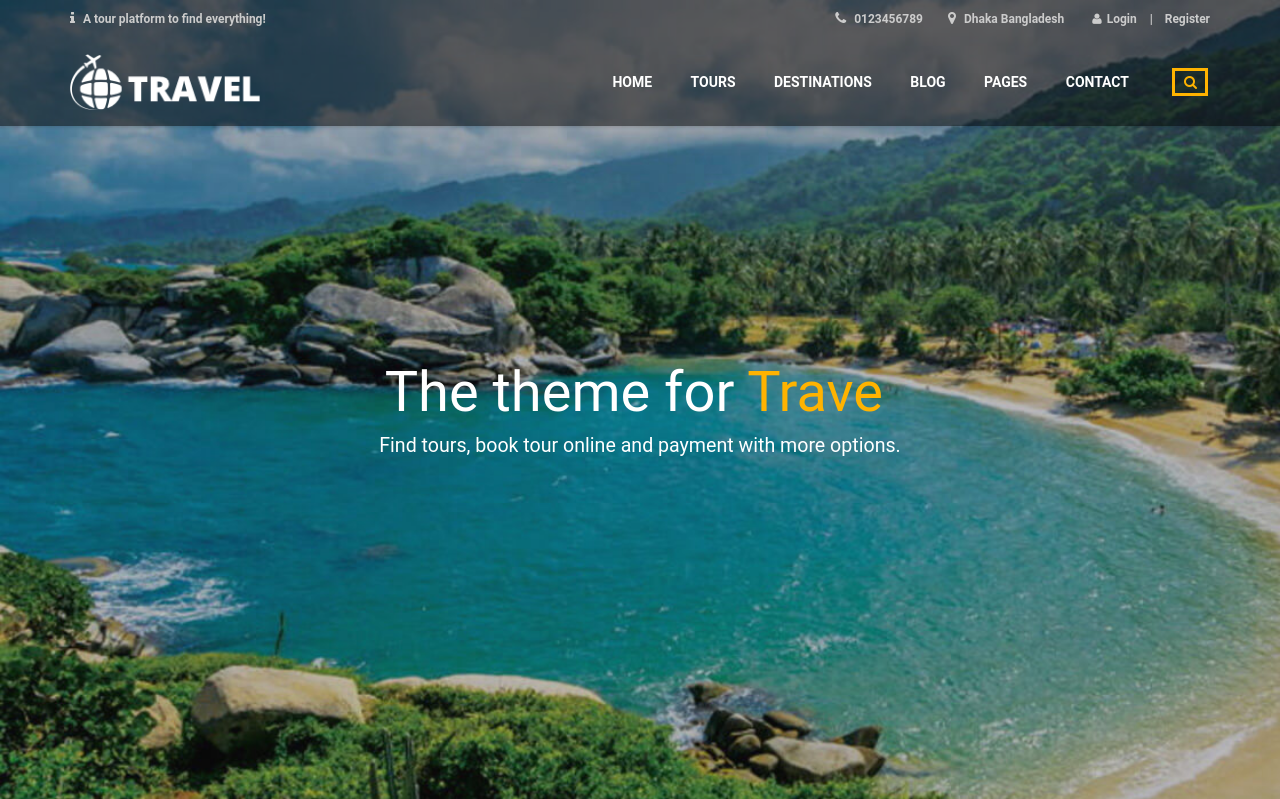
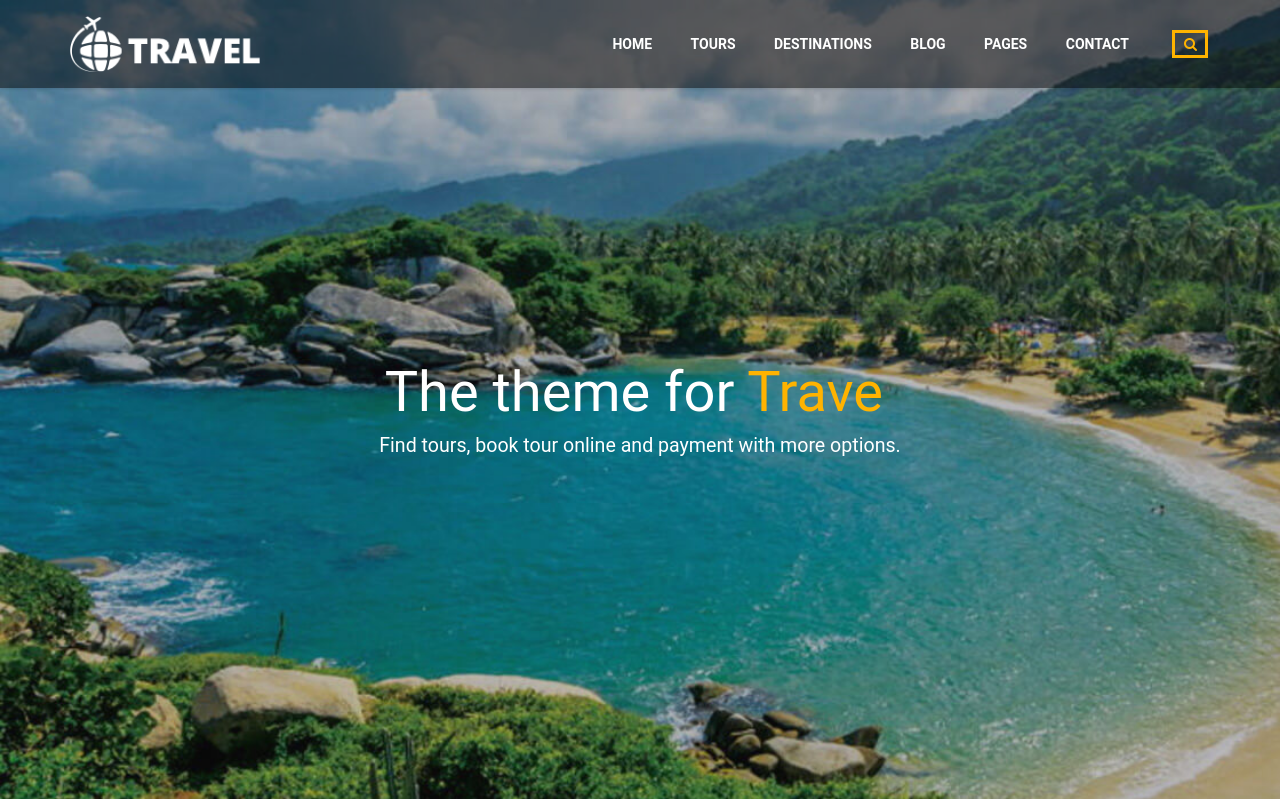
Before and after one commit to mshipan/easytour.github.io, a PHP site: page / in a window 1280 px wide. Shown: the top 799 px of the page. Run offline with PHP 8.4, Linux system fonts and the light colour scheme.

Commit message:
remove nav

```diff
--- a/views/master/header.php
+++ b/views/master/header.php
@@ -1,7 +1,6 @@
 <!DOCTYPE html>
 <html lang="en-US">
 
-<!-- Mirrored from html.physcode.com/travel/home-4.html by HTTrack Website Copier/3.x [XR&CO'2014], Sat, 26 Jan 2019 17:12:10 GMT -->
 <head>
 	<meta http-equiv="Content-Type" content="text/html; charset=UTF-8">
 	<meta name="viewport" content="width=device-width, initial-scale=1">
@@ -20,89 +19,7 @@
 <body>
 <div class="wrapper-container">
 	<header id="masthead" class="site-header sticky_header affix-top">
-		<div class="header_top_bar">
-			<div class="container">
-				<div class="row">
-					<div class="col-sm-4">
-						<aside id="text-15" class="widget_text">
-							<div class="textwidget">
-								<ul class="top_bar_info clearfix">
-									<li><i class="fa fa-info"></i> A tour platform to find everything!</li>
-								</ul>
-							</div>
-						</aside>
-					</div>
-					<div class="col-sm-8 topbar-right">
-						<aside id="text-7" class="widget widget_text">
-							<div class="textwidget">
-								<ul class="top_bar_info clearfix">
-									<li><i class="fa fa-phone"></i> 0123456789</li>
-									<li class="hidden-info">
-										<i class="fa fa-map-marker"></i> Dhaka Bangladesh
-									</li>
-								</ul>
-							</div>
-						</aside>
-						<aside id="travel_login_register_from-2" class="widget widget_login_form">
-							<span class="show_from login"><i class="fa fa-user"></i>Login</span>
 
-							<div class="form_popup from_login" tabindex="-1">
-								<div class="inner-form">
-									<div class="closeicon"></div>
-									<h3>Login</h3>
-									<form name="loginform" id="loginform" action="#" method="post">
-										<p class="login-username">
-											<label for="user_login">Username or Email Address</label>
-											<input type="text" name="log" id="user_login" class="input" value="" size="20">
-										</p>
-										<p class="login-password">
-											<label for="user_pass">Password</label>
-											<input type="password" name="pwd" id="user_pass" class="input" value="" size="20">
-										</p>
-										<p class="login-remember">
-											<label><input name="rememberme" type="checkbox" id="rememberme" value="forever"> Remember Me</label>
-										</p>
-										<p class="login-submit">
-											<input type="submit" name="wp-submit" id="wp-submit" class="button button-primary" value="Log In">
-											<input type="hidden" name="redirect_to" value="">
-										</p>
-									</form>
-									<a href="#" title="Lost your password?" class="lost-pass">Lost your password?</a>
-								</div>
-							</div>
-							<span class="register_btn">Register</span>
-							<div class="form_popup from_register" tabindex="-1">
-								<div class="inner-form">
-									<div class="closeicon"></div>
-									<h3>Register</h3>
-									<form method="post" class="register">
-										<p class="form-row">
-											<label for="reg_username">Username <span class="required">*</span></label>
-											<input type="text" class="input" name="username" id="reg_username" value="" autocomplete="off">
-										</p>
-										<p class="form-row">
-											<label for="reg_email">Email address <span class="required">*</span></label>
-											<input type="email" class="input" name="email" id="reg_email" value="">
-										</p>
-										<p class="form-row">
-											<label for="reg_password">Password <span class="required">*</span></label>
-											<input type="password" class="input" name="password" id="reg_password">
-										</p>
-										<div style="left: -999em; position: absolute;">
-											<label for="trap">Anti-spam</label><input type="text" name="email_2" id="trap" tabindex="-1" autocomplete="off">
-										</div>
-										<p class="form-row">
-											<input type="submit" class="button" name="register" value="Register">
-										</p>
-									</form>
-								</div>
-							</div>
-							<div class="background-overlay"></div>
-						</aside>
-					</div>
-				</div>
-			</div>
-		</div>
 		<div class="navigation-menu">
 			<div class="container">
 				<div class="menu-mobile-effect navbar-toggle button-collapse" data-activates="mobile-demo">
```
